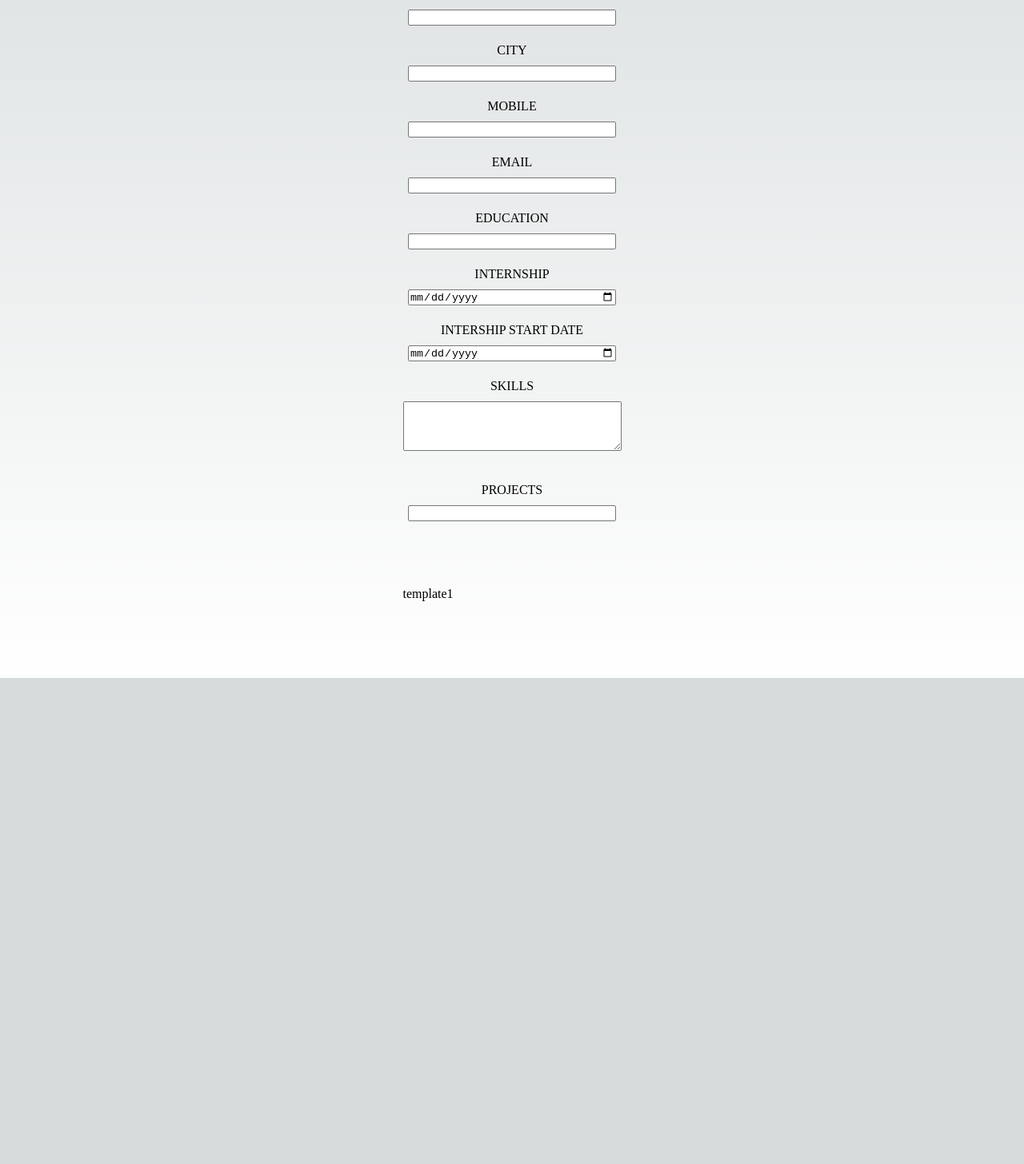
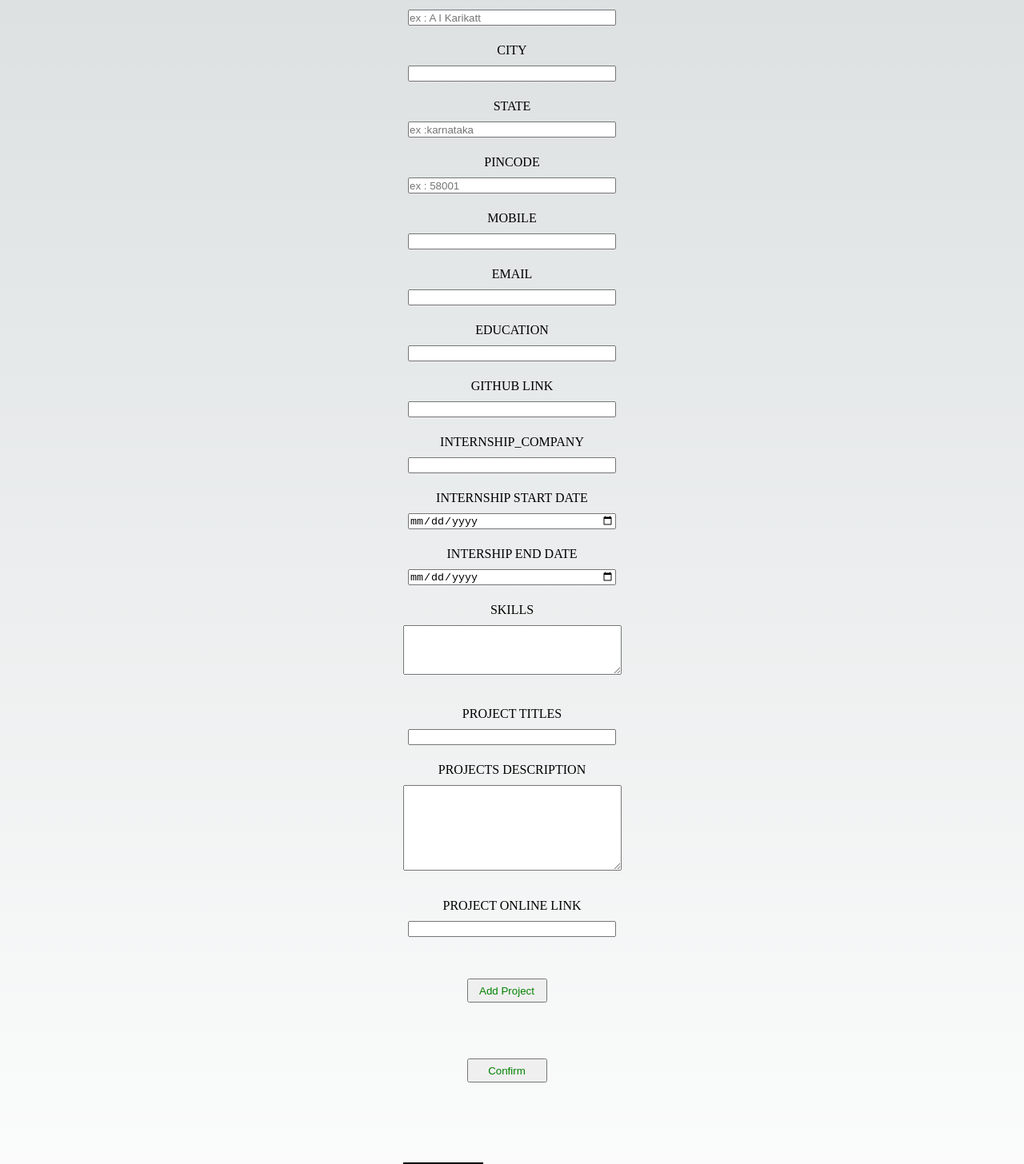
Before and after one commit to anilikarikatti/resume_builder_ak, a Next.js app: page / in a window 1280 px wide. Shown: the part 326-1782 px from the top of the page at 80% size. Before the commit the page ends 1174 px from the top, so only its background shows below. Built offline with nearby package versions, Linux system fonts and the light colour scheme.

Commit message:
proects added

```diff
--- a/pages/components/input.js
+++ b/pages/components/input.js
@@ -5,6 +5,18 @@ import First from "./template1";
 import Router from "next/router";
 
 export default function Input(){
+
+
+    let [con,setcon] = useState(false)
+    let [project,setProject] = useState({
+        project_title:"",
+        project_description:"",
+        project_link:""
+
+    })
+
+    let [projects_list,setProjects_list] = useState([])
+
     let [data,setData] = useState({
         fname:"",
         role:"",
@@ -17,29 +29,63 @@ export default function Input(){
 
         internship:"",
         intership_date:"",
-        intership_date_end:"",
-        email:"",
-        projects:"",
 
+        github_link:"",
+        internship_company:"",
+        state:"",
+        pincode:"",
     })
 
     // let {fname} = data
 
 
-    console.log(data);
+    // console.log(data);
      function changeData(e){
 
 
         setData({...data,[e.target.name]:e.target.value})
 
+
     // console.log(data);
 
     }
+
+    let setProjectData = (e)=>{
+        // console.log("ak");
+        setProject({...project,[e.target.name]:e.target.value})
+    }
+
+    let add = ()=>{
+        // console.log("a");
+        setProjects_list([...projects_list,{...project}])
+        setProject({ project_title:"",
+        project_description:""})
+
+
+
+        // console.log(project);
+    }
+
     // console.log(Router);
+
+    // console.log(projects_list);
+
+    let confirm = ()=>{
+        let projectListJson = JSON.stringify(projects_list);
+        setData({...data,projectListJson})
+        setcon(true)
+    }
+
+
     function send(){
+
+
+        console.log(data);
+        // stopped here
         Router.push({
             pathname:"/components/template1",
-            query:data
+            // query:{data}
+            query:{...data}
         })
 
     }
@@ -72,7 +118,7 @@ export default function Input(){
                 <label htmlFor="address"> address</label>
                 <div>
 
-                <input className="address inp margin-10" id="address" name="address" onChange ={changeData}/>
+                <input className="address inp margin-10" id="address" name="address" onChange ={changeData} placeholder="ex : A I Karikatt"/>
                 </div>
                 </div>
 
@@ -82,6 +128,23 @@ export default function Input(){
                 <div>
 
                 <input className="city inp margin-10" id="city" name="city" onChange ={changeData}/>
+                </div>
+                </div>
+
+
+                <div  className="di center">
+                <label htmlFor="state"> state</label>
+                <div>
+
+                <input className="state inp margin-10" id="state" name="state" onChange ={changeData} placeholder="ex :karnataka"/>
+                </div>
+                </div>
+
+                <div  className="di center">
+                <label htmlFor="pincode"> pincode</label>
+                <div>
+
+                <input className="pincode inp margin-10" id="pincode" name="pincode" onChange ={changeData} placeholder="ex : 58001"/>
                 </div>
                 </div>
 
@@ -114,9 +177,26 @@ export default function Input(){
                 </div>
                 </div>
 
+                <div className="di center">
+
+               <label htmlFor="github_link">github link</label>
+               <div>
+
+                <input className="github_link inp margin-10" id="github_link"  name="github_link"onChange ={changeData}/>
+                </div>
+                </div>
+
 
                 <div className="di center">
-                <label htmlFor="internship">internship</label>
+                <label htmlFor="internship_company">internship_company</label>
+                <div>
+
+                <input className="internship_company inp margin-10" id="internship_company" name="internship_company" type= "text" onChange ={changeData}/>
+                </div>
+                </div>
+
+                <div className="di center">
+                <label htmlFor="internship">internship start date</label>
                 <div>
 
                 <input className="internship inp margin-10" id="internship" name="internship" type= "date" onChange ={changeData}/>
@@ -124,8 +204,10 @@ export default function Input(){
                 </div>
 
 
+
+
                 <div className="di center">
-                <label htmlFor="intership_date">intership start date </label>
+                <label htmlFor="intership_date">intership end date </label>
                 <div>
 
                 <input className="intership-date inp margin-10" id="intership_date"  name="intership_date" type="date" onChange ={changeData}/>
@@ -153,16 +235,37 @@ export default function Input(){
 
 
                 <div className="di center mt-20 mt-50">
-                <label htmlFor="projects">projects</label>
+                <label htmlFor="project" >project titles</label>
                 <div>
 
-                <input className="projects inp margin-10" id="projects" name="projects" onChange ={changeData}/>
+                <input className="projects inp margin-10" id="projects" name="project_title" onChange ={setProjectData} value={project.project_title}/>
                 </div>
                 </div>
 
-                <div className="mt-50">
+                <div className="di center mt-20">
+                <label htmlFor="projects" >projects description</label>
+                <div>
 
-                    <a onClick={()=>send()}>template1</a>
+                <textarea className="projects margin-10" id="projects"  name="project_description" rows = "7" cols ="32" onChange ={setProjectData} value={project.project_description}/>
+                </div>
+                </div>
+
+                <div className="di center mt-20 mt-50" style={{marginTop:"140px"}}>
+                <label htmlFor="project" >project online link</label>
+                <div>
+
+                <input className="projects inp margin-10" id="projects" name="project_link" onChange ={setProjectData} value={project.project_link}/>
+                </div>
+                </div>
+
+                <button onClick={add} style={{marginTop:"70px",width:"100px",marginLeft:"80px",color:"green",textTransform:"capitalize",height:"30px"}}  >add project</button>
+
+                <button onClick={confirm} style={{marginTop:"70px",width:"100px",marginLeft:"80px",color:"green",textTransform:"capitalize",height:"30px"}}  >confirm </button>
+
+
+                <div className="mt-50" style={{border:"2px solid black",width:'100px',height:"100px",textAlign:"center",justifyContent:"center",justifyItems:"center"}}>
+
+                    <a onClick={()=>{if(con){send()}else{alert("please click confirm to submit")}}} style={{cursor:"pointer"}}>template1</a>
                     {/* link through */}
                     {/* <Link href={{pathname:"/components/template1",
             query:data}}>temlate</Link> */}
--- a/pages/components/template1.js
+++ b/pages/components/template1.js
@@ -5,10 +5,13 @@ import {useRouter} from 'next/router';
 export default function First(){
 
     let router = useRouter();
-    console.log(router);
+    // console.log(router);
 
     let {query} = router;
 
+    let {data} = query;
+    // console.log(data);
+    // console.log(data);
     let {
         fname,
         role,
@@ -21,12 +24,19 @@ export default function First(){
 
         internship,
         intership_date,
-        intership_date_end,
-        email,
-        projects,
 
-    } = query
+        github_link,
+        internship_company,
+        state,
+        pincode,
+        projectListJson,
 
+    } = query;
+    if(projectListJson != undefined){
+        projectListJson = JSON.parse(projectListJson);
+        console.log("ak");
+        console.log(projectListJson);
+    }
 //    let fun = ()=>{
     // skills = []
     // console.log(skills == undefined);
@@ -34,7 +44,8 @@ export default function First(){
      if(skills != undefined){
         skills = skills.split(/\s/g);
         skills = skills.filter(elem=>elem!="")
-        console.log(skills);}
+        console.log(skills);
+    }
 //    }
 
     return (
@@ -74,7 +85,7 @@ export default function First(){
             </div>
             <div className="profile_content  textColor">
                 <h3 className="capital">Hi  i&apos;m  {fname} , i&apos;m a {role}</h3>
-                <h3 className="capital"> if you want to see my work :<a href="https://github.com/anilikarikatti" className="link"> github click here</a>  </h3>
+                <h3 className="capital"> if you want to see my work :<a href={github_link} className="link"> github click here</a>  </h3>
 
 
                 <div className="skills">
@@ -131,25 +142,18 @@ export default function First(){
                 <h3 className="title">projects</h3>
             </div>
             <div className="profile_content  textColor ">
-                    <div className="projects">
-                        <h4 className="textColor">mybio backup</h4>
+                {(projectListJson != undefined) ?projectListJson.map(elem=>{
+                    return(
+                        <div className="projects">
+                        <h4 className="textColor">{elem.project_title}</h4>
 
-                            <li className="line-height">this is our client product this can be done in my internship . this is available in play store also.</li>
-                            <li className="line-height">this product provides a secured account in cloud to everyone to access medical documents such as MRI report, CT scan, X ray, Lab reports, Other medical tests, 3D imaging, medical prescriptions in digital format from the original issuers of these certificates. </li>
-
-
-                            <li className="line-height">the project will be hosted on aws i have also little bit knowledge about this </li>
-
-
-
-
-                            <li className="line-height"><b>in this project i have been  be worked on backend using node js and express js and mysql </b> </li>
-
-
-                            <li className="line-height"><b>the admin side of this product has been done by be ..this project using nunjucks template, tailwind css , html javascript </b></li>
+                            <li className="line-height">{elem.project_description}</li>
 
                     </div>
+                    )
+                }):""}
 
+{/*
                     <div className="projects">
                         <h4 className="textColor">memory game</h4>
 
@@ -176,7 +180,7 @@ export default function First(){
                                 the same project will be done by normal html , css and javascript for code  : <a href="https://github.com/anilikarikatti/quiz_game" className="link">click here</a>
                             </li>
 
-                    </div>
+                    </div> */}
             </div>
         </div>
 
@@ -185,8 +189,8 @@ export default function First(){
                 <h3 className="title">internship</h3>
             </div>
             <div className="profile_content  textColor ">
-                <h3>samarth meditech pvt.ltd  hubballi </h3>
-                <p>aug 2022 to july 2023</p>
+                <h3>{internship_company} </h3>
+                <p>{internship} to {intership_date}</p>
             </div>
         </div>
 
@@ -196,7 +200,7 @@ export default function First(){
             </div>
             <div className="profile_content  textColor ">
                 <p>address : {address}</p>
-                <p className="add">savadatti , Karnataka ,591126</p>
+                <p className="add">{city} , {state} ,{pincode}</p>
                 <p> email : <a href="" className="link small">{gmail}</a> </p>
                 <p>mobile:{mobile}</p>
             </div>
```
